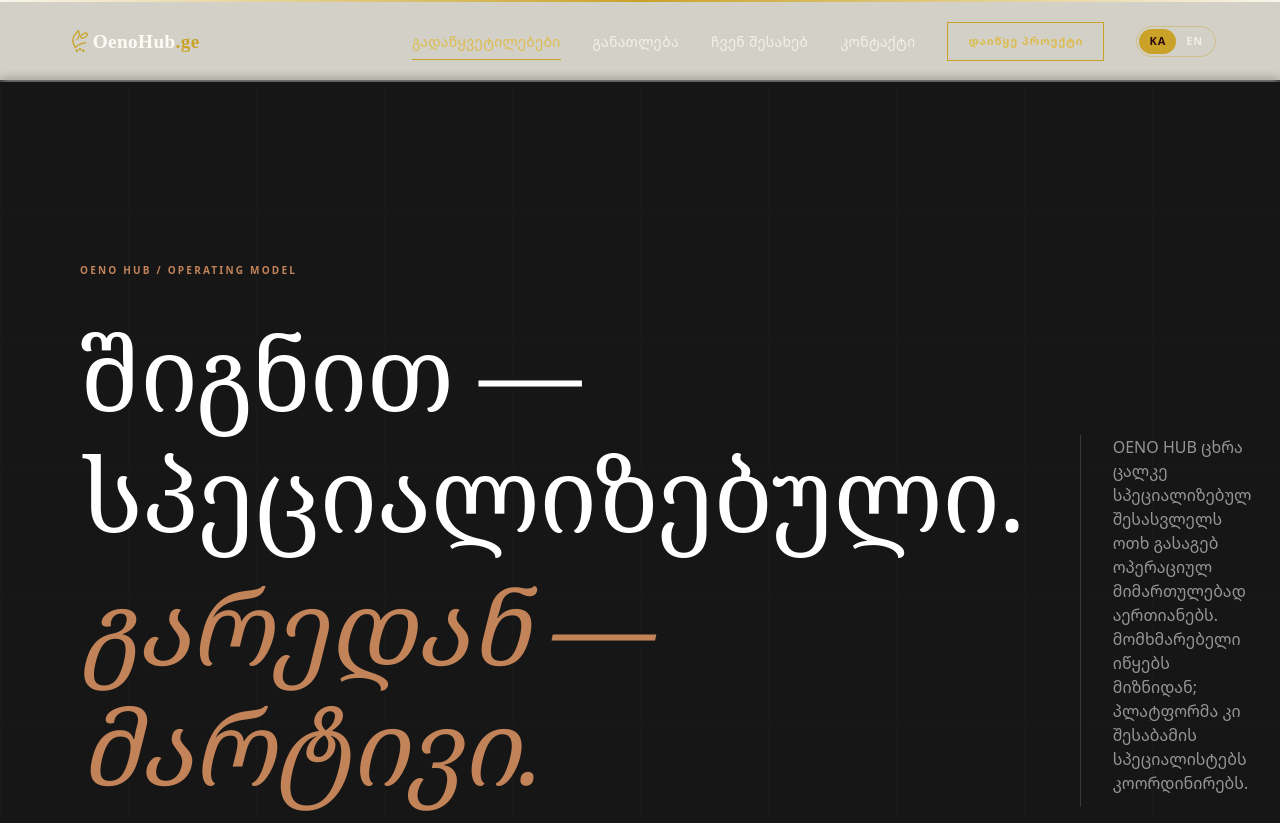
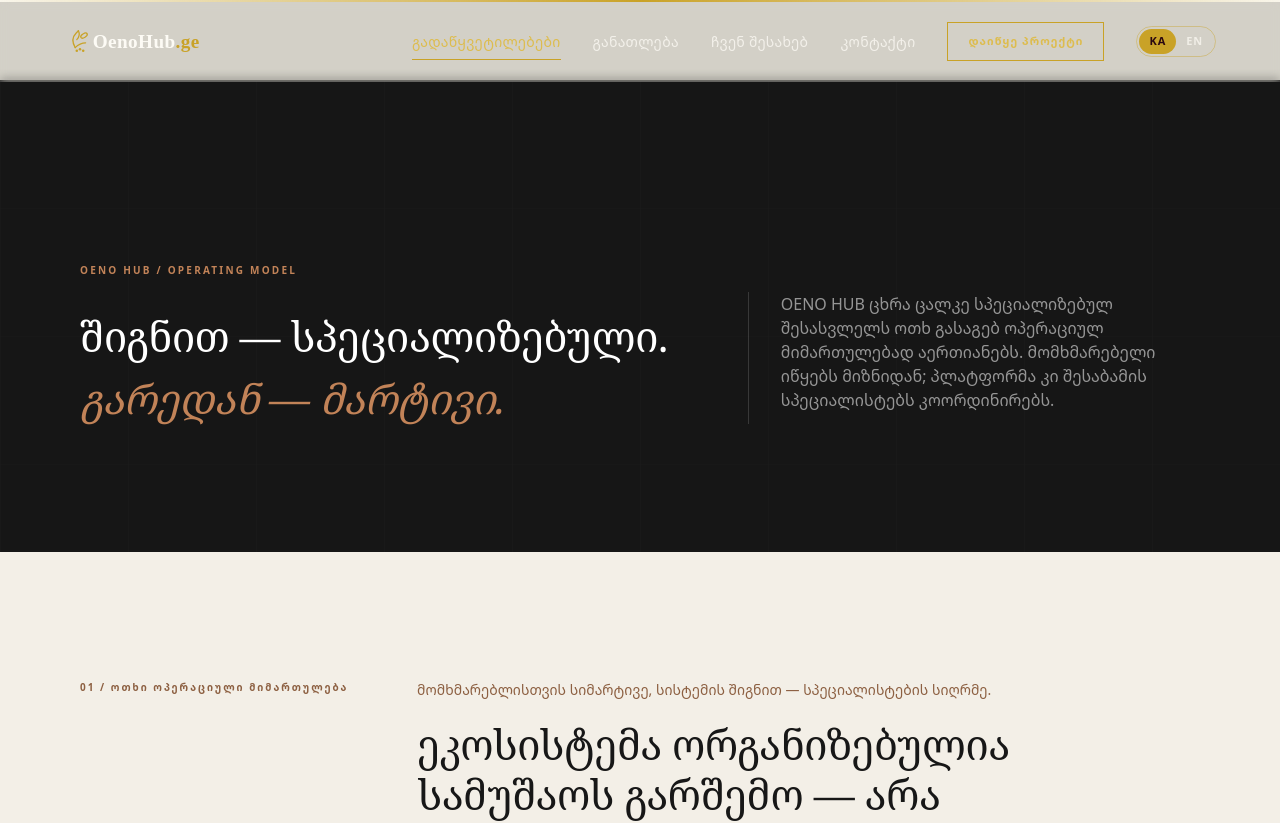
Before and after one commit to Davitip/oenohub-website, a React (Vite) app: page /ecosystem in a window 1280 px wide. Shown: the top 823 px of the page. Built offline with nearby package versions, Linux system fonts and the light colour scheme.

Commit message:
typography: cap Georgian display heading size

```diff
--- a/src/index.css
+++ b/src/index.css
@@ -149,3 +149,14 @@ html[lang='ka'] h3.font-serif {
   letter-spacing: -0.01em;
   line-height: 1.18;
 }
+
+/* Georgian display headings: cap the oversized Latin display scale so long
+   Georgian words never overflow their columns */
+html[lang='ka'] h1.font-serif,
+html[lang='ka'] h2.font-serif {
+  font-size: clamp(2rem, 3.2vw, 3.4rem);
+  line-height: 1.22;
+}
+html[lang='ka'] h3.font-serif {
+  letter-spacing: -0.01em;
+}
```
